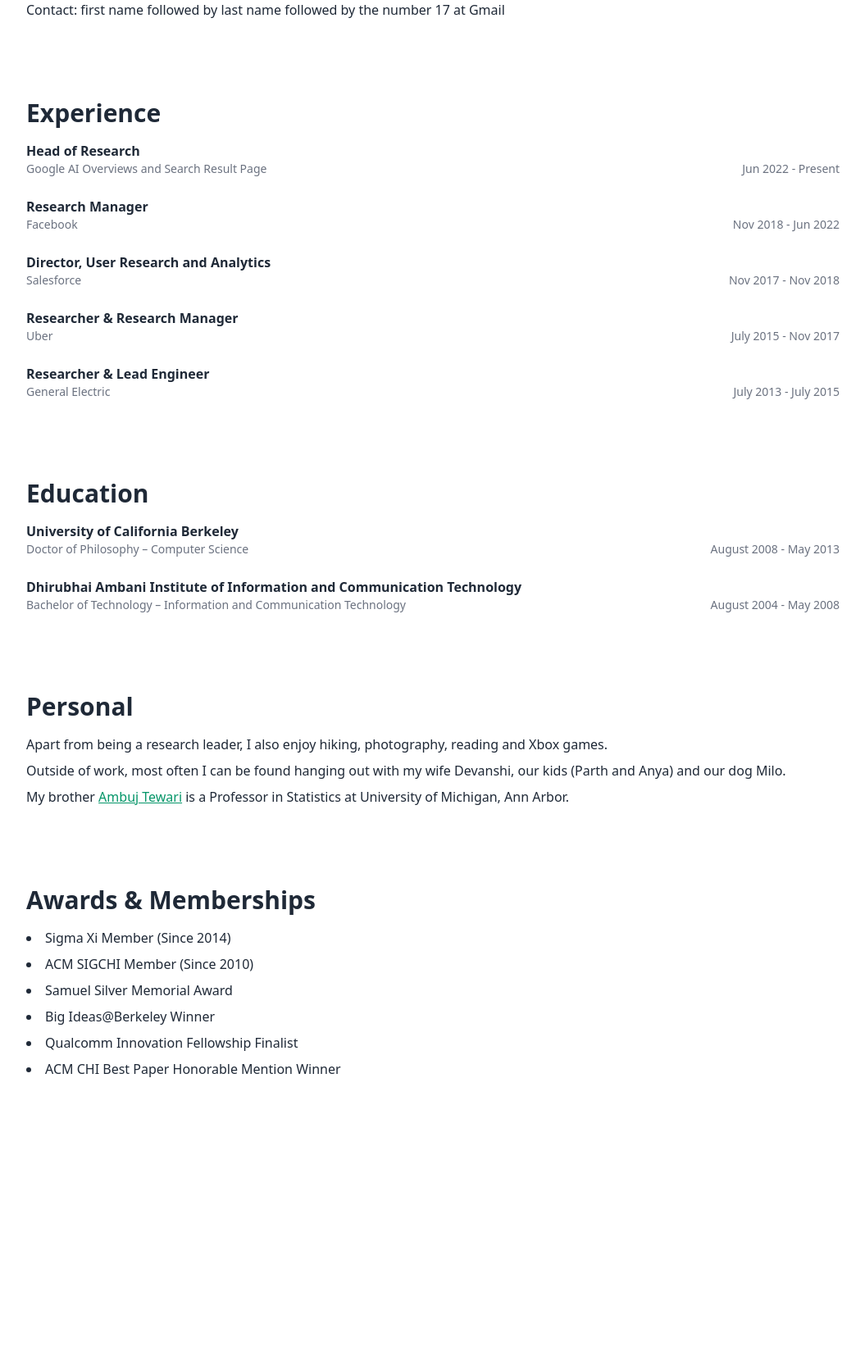
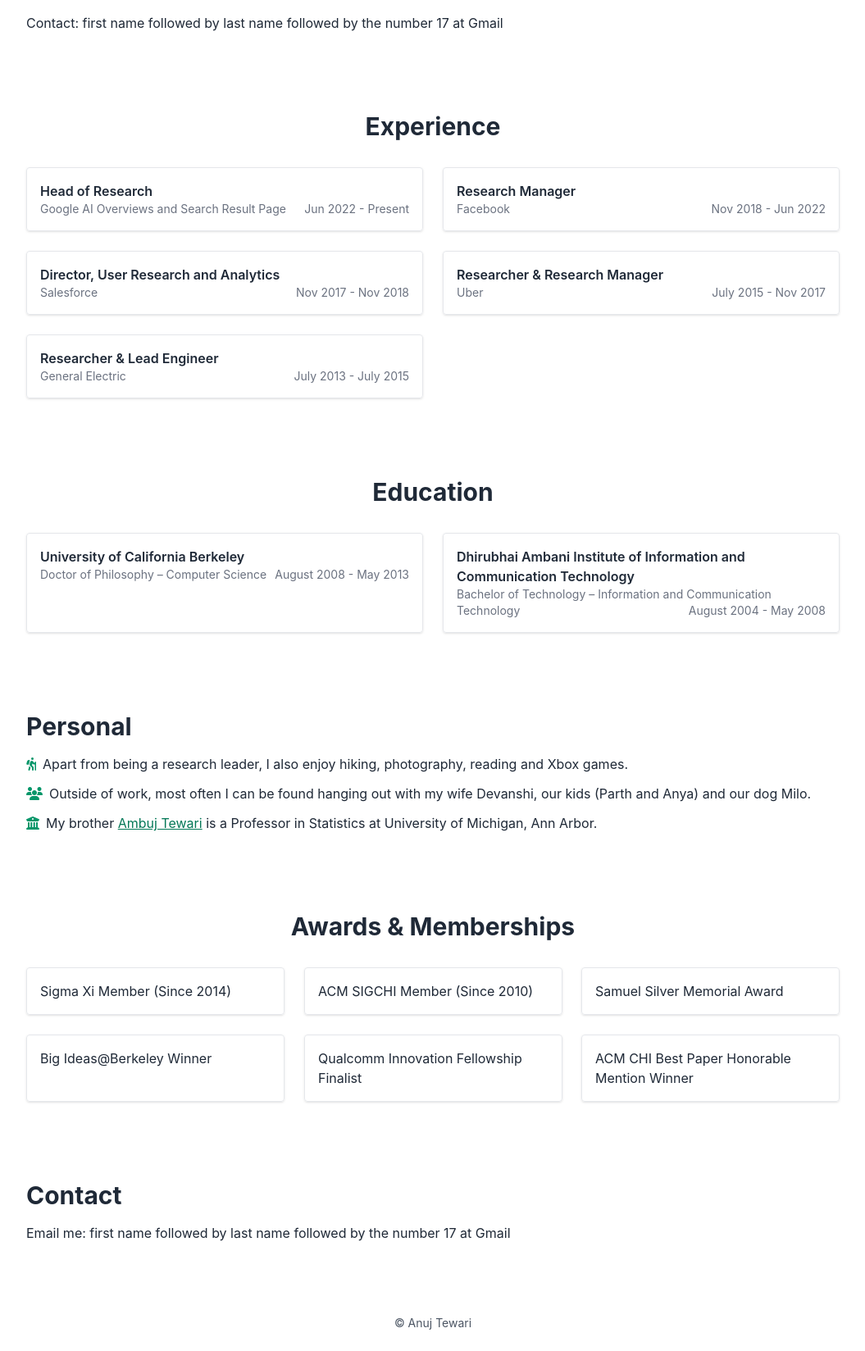
Before and after one commit to anujtewari17/anujtewari17.github.io, a website: page index.html in a window 1280 px wide. Shown: the part 988-2636 px from the top of the page at 82% size, without its empty margins (112-1167 px from the left). Before the commit the page ends 2352 px from the top, so only its background shows below. Drawn offline with nearby package versions, Linux system fonts and the light colour scheme; a small style sheet from the web is missing.

Commit message:
Revamp homepage layout with Tailwind and animations

```diff
--- a/index.html
+++ b/index.html
@@ -1,106 +1,149 @@
 <!DOCTYPE html>
 <html lang="en">
 <head>
-  <meta charset="utf-8">
-  <meta name="viewport" content="width=device-width, initial-scale=1">
-  <title>Anuj's Homepage</title>
+  <meta charset="UTF-8">
+  <meta name="viewport" content="width=device-width, initial-scale=1.0">
+  <title>Anuj Tewari</title>
   <script src="https://cdn.tailwindcss.com"></script>
-  <meta http-equiv="Content-Security-Policy" content="upgrade-insecure-requests">
-  <link href="style.css" rel="stylesheet">
+  <link rel="stylesheet" href="https://cdnjs.cloudflare.com/ajax/libs/font-awesome/6.4.0/css/all.min.css" integrity="sha512-pNbE2spGGVbc04cmtiUPbhChVYgTFgDeX8G+9SdRqojNe2VR1d9P62lE4f7c3tYxrp+VhYFQLO6p0B+6aLBg==" crossorigin="anonymous" referrerpolicy="no-referrer" />
+  <link rel="stylesheet" href="https://cdn.jsdelivr.net/npm/aos@2.3.4/dist/aos.css" />
+  <style>
+    html { scroll-behavior: smooth; }
+    body { font-family: 'Inter', sans-serif; }
+    .gradient-bg {
+      background: linear-gradient(45deg, #059669, #06b6d4, #3b82f6);
+      background-size: 400% 400%;
+      animation: gradientMove 15s ease infinite;
+    }
+    @keyframes gradientMove {
+      0%,100% { background-position: 0% 50%; }
+      50% { background-position: 100% 50%; }
+    }
+  </style>
 </head>
-<body class="font-sans text-gray-800">
-  <nav class="fixed w-full bg-white/80 backdrop-blur z-10">
+<body class="text-gray-800">
+  <nav id="topNav" class="fixed top-0 w-full bg-white/80 backdrop-blur-md shadow z-20">
     <div class="max-w-5xl mx-auto flex justify-between items-center p-4">
       <a href="#hero" class="font-bold text-xl">Anuj Tewari</a>
-      <button id="menu-btn" class="md:hidden p-2" aria-label="Toggle menu">
-        <svg class="w-6 h-6" fill="none" stroke="currentColor" viewBox="0 0 24 24" stroke-width="2">
-          <path stroke-linecap="round" stroke-linejoin="round" d="M4 6h16M4 12h16M4 18h16" />
-        </svg>
+      <button id="menu-btn" class="md:hidden p-2" aria-label="Toggle navigation">
+        <i class="fas fa-bars text-xl"></i>
       </button>
-      <div id="nav-links" class="hidden flex-col space-y-2 absolute right-4 top-full bg-white p-4 shadow rounded md:static md:flex md:flex-row md:space-y-0 md:space-x-4">
+      <div id="nav-links" class="hidden flex-col gap-2 absolute right-4 top-full bg-white rounded shadow p-4 md:static md:flex md:flex-row md:gap-4">
         <a href="#about" class="hover:text-emerald-600">About</a>
         <a href="#experience" class="hover:text-emerald-600">Experience</a>
         <a href="#education" class="hover:text-emerald-600">Education</a>
-        <a href="#interests" class="hover:text-emerald-600">Personal</a>
+        <a href="#personal" class="hover:text-emerald-600">Personal</a>
         <a href="#awards" class="hover:text-emerald-600">Awards</a>
+        <a href="#contact" class="hover:text-emerald-600">Contact</a>
       </div>
     </div>
   </nav>
 
-  <header id="hero" class="hero h-screen flex items-center justify-center bg-gradient-to-r from-emerald-600 to-cyan-600 text-white text-center">
-    <div class="space-y-6">
-      <img src="img/profile.jpg" alt="profile" class="w-40 h-40 rounded-full mx-auto shadow-lg scroll-reveal reveal-up">
-      <h1 class="text-4xl md:text-6xl font-bold scroll-reveal reveal-up">Anuj <span class="text-yellow-300">Tewari</span></h1>
-      <p class="text-lg md:text-2xl scroll-reveal reveal-up">Head of Research, Google AI Overviews and Search Result Page</p>
-      <a href="#about" class="mt-8 inline-block bg-white text-emerald-700 font-semibold px-6 py-3 rounded-full shadow hover:bg-gray-100">Learn more</a>
-    </div>
+  <header id="hero" class="gradient-bg text-white flex flex-col items-center justify-center min-h-screen text-center px-4">
+    <img src="img/profile.jpg" alt="profile" class="w-40 h-40 rounded-full shadow-lg mb-6" data-aos="zoom-in">
+    <h1 class="text-4xl md:text-6xl font-bold mb-4" data-aos="fade-up">Anuj <span class="text-yellow-300">Tewari</span></h1>
+    <p class="text-lg md:text-2xl mb-8" data-aos="fade-up" data-aos-delay="100">Head of Research, Google AI Overviews and Search Result Page</p>
+    <a href="#contact" class="bg-white text-emerald-700 font-semibold px-6 py-3 rounded-full shadow hover:bg-gray-100" data-aos="fade-up" data-aos-delay="200">Email Me</a>
   </header>
 
-  <main class="max-w-5xl mx-auto px-4 py-12 space-y-24">
-    <section id="about" class="scroll-reveal reveal-up">
+  <main class="max-w-5xl mx-auto px-4 py-16 space-y-24">
+    <section id="about" data-aos="fade-up">
       <h2 class="text-3xl font-bold mb-4">About</h2>
-      <p class="mb-4 scroll-reveal reveal-up">I am a computer scientist by training, with a cross disciplinary background in Human Computer Interaction, Natural Language Processing and Education. I am experienced in building product research teams that use qualitative and quantitative data to generate actionable insights and influence product direction. Thanks for visiting my homepage!</p>
-      <p class="scroll-reveal reveal-up">Contact: first name followed by last name followed by the number 17 at Gmail</p>
+      <p class="mb-4">I am a computer scientist by training, with a cross disciplinary background in Human Computer Interaction, Natural Language Processing and Education. I am experienced in building product research teams that use qualitative and quantitative data to generate actionable insights and influence product direction. Thanks for visiting my homepage!</p>
+      <p>Contact: first name followed by last name followed by the number 17 at Gmail</p>
     </section>
 
-    <section id="experience" class="scroll-reveal reveal-left">
-      <h2 class="text-3xl font-bold mb-4">Experience</h2>
-      <div class="space-y-6">
-        <div class="scroll-reveal reveal-up">
+    <section id="experience" data-aos="fade-up">
+      <h2 class="text-3xl font-bold mb-8 text-center">Experience</h2>
+      <div class="grid md:grid-cols-2 gap-6">
+        <div class="p-4 border rounded shadow hover:shadow-lg transition" data-aos="fade-up">
           <h3 class="font-semibold">Head of Research</h3>
           <p class="text-sm text-gray-500">Google AI Overviews and Search Result Page <span class="float-right">Jun 2022 - Present</span></p>
         </div>
-        <div class="scroll-reveal reveal-up">
+        <div class="p-4 border rounded shadow hover:shadow-lg transition" data-aos="fade-up" data-aos-delay="100">
           <h3 class="font-semibold">Research Manager</h3>
           <p class="text-sm text-gray-500">Facebook <span class="float-right">Nov 2018 - Jun 2022</span></p>
         </div>
-        <div class="scroll-reveal reveal-up">
+        <div class="p-4 border rounded shadow hover:shadow-lg transition" data-aos="fade-up" data-aos-delay="200">
           <h3 class="font-semibold">Director, User Research and Analytics</h3>
           <p class="text-sm text-gray-500">Salesforce <span class="float-right">Nov 2017 - Nov 2018</span></p>
         </div>
-        <div class="scroll-reveal reveal-up">
+        <div class="p-4 border rounded shadow hover:shadow-lg transition" data-aos="fade-up" data-aos-delay="300">
           <h3 class="font-semibold">Researcher &amp; Research Manager</h3>
           <p class="text-sm text-gray-500">Uber <span class="float-right">July 2015 - Nov 2017</span></p>
         </div>
-        <div class="scroll-reveal reveal-up">
+        <div class="p-4 border rounded shadow hover:shadow-lg transition" data-aos="fade-up" data-aos-delay="400">
           <h3 class="font-semibold">Researcher &amp; Lead Engineer</h3>
           <p class="text-sm text-gray-500">General Electric <span class="float-right">July 2013 - July 2015</span></p>
         </div>
       </div>
     </section>
-    <section id="education" class="scroll-reveal reveal-right">
-      <h2 class="text-3xl font-bold mb-4">Education</h2>
-      <div class="space-y-6">
-        <div class="scroll-reveal reveal-up">
+
+    <section id="education" data-aos="fade-up">
+      <h2 class="text-3xl font-bold mb-8 text-center">Education</h2>
+      <div class="grid md:grid-cols-2 gap-6">
+        <div class="p-4 border rounded shadow hover:shadow-lg transition" data-aos="fade-up">
           <h3 class="font-semibold">University of California Berkeley</h3>
           <p class="text-sm text-gray-500">Doctor of Philosophy – Computer Science <span class="float-right">August 2008 - May 2013</span></p>
         </div>
-        <div class="scroll-reveal reveal-up">
+        <div class="p-4 border rounded shadow hover:shadow-lg transition" data-aos="fade-up" data-aos-delay="100">
           <h3 class="font-semibold">Dhirubhai Ambani Institute of Information and Communication Technology</h3>
           <p class="text-sm text-gray-500">Bachelor of Technology – Information and Communication Technology <span class="float-right">August 2004 - May 2008</span></p>
         </div>
       </div>
     </section>
-    <section id="interests" class="scroll-reveal reveal-left">
+
+    <section id="personal" data-aos="fade-up">
       <h2 class="text-3xl font-bold mb-4">Personal</h2>
-      <p class="mb-2 scroll-reveal reveal-up">Apart from being a research leader, I also enjoy hiking, photography, reading and Xbox games.</p>
-      <p class="mb-2 scroll-reveal reveal-up">Outside of work, most often I can be found hanging out with my wife Devanshi, our kids (Parth and Anya) and our dog Milo.</p>
-      <p class="scroll-reveal reveal-up">My brother <a href="https://ambujtewari.github.io/" class="text-emerald-600 underline">Ambuj Tewari</a> is a Professor in Statistics at University of Michigan, Ann Arbor.</p>
+      <ul class="space-y-3">
+        <li class="flex items-start gap-2"><i class="fas fa-hiking text-emerald-600 mt-1"></i><span>Apart from being a research leader, I also enjoy hiking, photography, reading and Xbox games.</span></li>
+        <li class="flex items-start gap-2"><i class="fas fa-users text-emerald-600 mt-1"></i><span>Outside of work, most often I can be found hanging out with my wife Devanshi, our kids (Parth and Anya) and our dog Milo.</span></li>
+        <li class="flex items-start gap-2"><i class="fas fa-university text-emerald-600 mt-1"></i><span>My brother <a href="https://ambujtewari.github.io/" class="underline text-emerald-700">Ambuj Tewari</a> is a Professor in Statistics at University of Michigan, Ann Arbor.</span></li>
+      </ul>
     </section>
 
-    <section id="awards" class="scroll-reveal reveal-right">
-      <h2 class="text-3xl font-bold mb-4">Awards &amp; Memberships</h2>
-      <ul class="list-disc list-inside space-y-2">
-        <li class="scroll-reveal reveal-up">Sigma Xi Member (Since 2014)</li>
-        <li class="scroll-reveal reveal-up">ACM SIGCHI Member (Since 2010)</li>
-        <li class="scroll-reveal reveal-up">Samuel Silver Memorial Award</li>
-        <li class="scroll-reveal reveal-up">Big Ideas@Berkeley Winner</li>
-        <li class="scroll-reveal reveal-up">Qualcomm Innovation Fellowship Finalist</li>
-        <li class="scroll-reveal reveal-up">ACM CHI Best Paper Honorable Mention Winner</li>
-      </ul>
+    <section id="awards" data-aos="fade-up">
+      <h2 class="text-3xl font-bold mb-8 text-center">Awards &amp; Memberships</h2>
+      <div class="grid sm:grid-cols-2 md:grid-cols-3 gap-6">
+        <div class="p-4 border rounded shadow hover:shadow-lg transition" data-aos="zoom-in">
+          Sigma Xi Member (Since 2014)
+        </div>
+        <div class="p-4 border rounded shadow hover:shadow-lg transition" data-aos="zoom-in" data-aos-delay="100">
+          ACM SIGCHI Member (Since 2010)
+        </div>
+        <div class="p-4 border rounded shadow hover:shadow-lg transition" data-aos="zoom-in" data-aos-delay="200">
+          Samuel Silver Memorial Award
+        </div>
+        <div class="p-4 border rounded shadow hover:shadow-lg transition" data-aos="zoom-in" data-aos-delay="300">
+          Big Ideas@Berkeley Winner
+        </div>
+        <div class="p-4 border rounded shadow hover:shadow-lg transition" data-aos="zoom-in" data-aos-delay="400">
+          Qualcomm Innovation Fellowship Finalist
+        </div>
+        <div class="p-4 border rounded shadow hover:shadow-lg transition" data-aos="zoom-in" data-aos-delay="500">
+          ACM CHI Best Paper Honorable Mention Winner
+        </div>
+      </div>
+    </section>
+
+    <section id="contact" data-aos="fade-up">
+      <h2 class="text-3xl font-bold mb-4">Contact</h2>
+      <p>Email me: first name followed by last name followed by the number 17 at Gmail</p>
     </section>
   </main>
 
-  <script src="script.js"></script>
+  <footer class="text-center py-6 text-sm text-gray-600">
+    &copy; Anuj Tewari
+  </footer>
+
+  <script src="https://cdn.jsdelivr.net/npm/aos@2.3.4/dist/aos.js"></script>
+  <script>
+    AOS.init({ once: true });
+    const btn = document.getElementById('menu-btn');
+    const links = document.getElementById('nav-links');
+    btn.addEventListener('click', () => {
+      links.classList.toggle('hidden');
+    });
+  </script>
 </body>
 </html>
```
